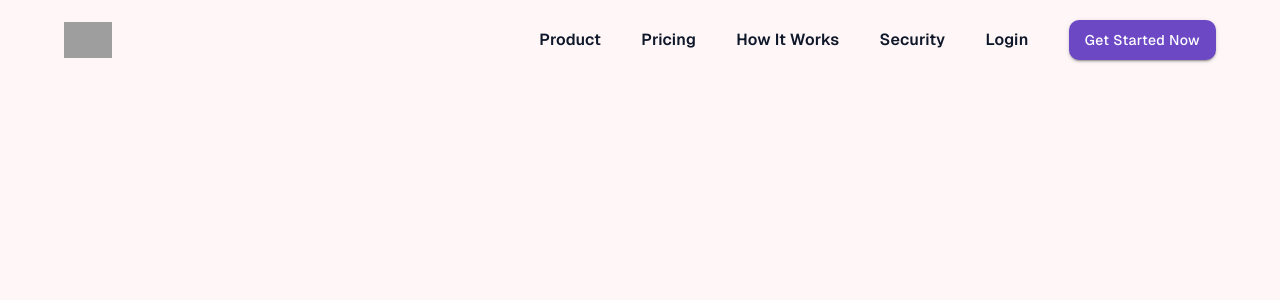
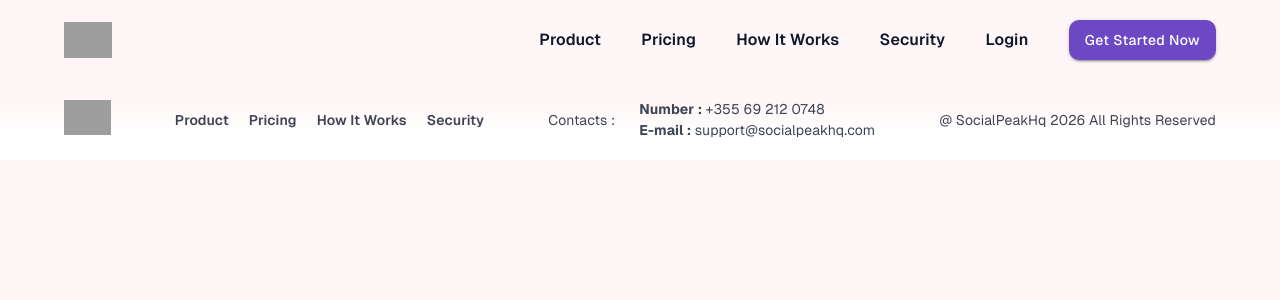
Before and after one commit to socialpeakhq/social-peak-landing, a React (Vite) app: page /pricing in a window 1280 px wide. Shown: the top 300 px of the page. Built offline with nearby package versions, Linux system fonts and the light colour scheme; grey boxes are pictures that could not be loaded.

Commit message:
created simple idea for footer

```diff
--- a/src/App.tsx
+++ b/src/App.tsx
@@ -1,5 +1,6 @@
 import Header from './components/Header/Container'
 import Content from './components/Content'
+import Footer from './components/Footer'
 import './App.css'
 
 function App() {
@@ -7,6 +8,7 @@ function App() {
     <div className='app'>
       <Header />
       <Content />
+      <Footer />
     </div>
   )
 }
--- /dev/null
+++ b/src/components/Footer/index.tsx
@@ -0,0 +1,37 @@
+import { type ReactElement } from "react";
+import { Box, Typography } from "@mui/material";
+import logo from "../../assets/images/logo.svg"
+import styles from "./styles.module.scss"
+import { NAVIGATION_ROUTES } from "../../utilities/constants/headerConsts";
+import { Link } from "react-router";
+
+export default function Footer(): ReactElement {
+  return (
+    <Box className={styles.footerContainer}>
+      <Box className={styles.footer}>
+        <Box component={Link} to="/" className={styles.logoContainer}>
+          <img src={logo} className={styles.logo} />
+        </Box>
+        <Box className={styles.naviagtionContainer}>
+          {NAVIGATION_ROUTES.map((item, index) =>
+            <Link to={item.href} key={index} className={styles.singleRoute}>
+              <Typography className={styles.routeLabel}>{item.label}</Typography>
+            </Link>
+          )}
+        </Box>
+        <Box className={styles.socialsContainer}>
+          <Typography className={styles.socialsHeader}>Contacts : </Typography>
+          <Box className={styles.labelsContainer}>
+            <Typography className={styles.socialsLabel}><span>Number : </span>+355 69 212 0748</Typography>
+            <Typography className={styles.socialsLabel}><span>E-mail : </span>support@socialpeakhq.com</Typography>
+          </Box>
+        </Box>
+        <Box className={styles.copyrightContainer}>
+          <Typography className={styles.copyrightLabel}>
+            @ SocialPeakHq 2026 All Rights Reserved
+          </Typography>
+        </Box>
+      </Box>
+    </Box>
+  )
+}
--- /dev/null
+++ b/src/components/Footer/styles.module.scss
@@ -0,0 +1,74 @@
+.footerContainer {
+  width: 100%;
+  min-height: 80px;
+  background: linear-gradient(to bottom, var(--background-color) 30%, #fff 70%);
+  display: flex;
+  align-items: center;
+}
+
+.footer {
+  display: flex;
+  align-items: center;
+  width: 90%;
+  margin: 0 auto;
+  min-height: 80px;
+  justify-content: space-between;
+}
+
+.logo {
+  height: 35px;
+}
+
+.naviagtionContainer {
+  display: flex;
+  gap: 20px;
+}
+
+.singleRoute {
+  text-decoration: none;
+}
+
+.routeLabel {
+  color: var(--text-color);
+  font-weight: 600;
+  transition: all 0.3s;
+  opacity: 0.8;
+  font-size: 14px;
+  &:hover {
+    color: var(--accent-purple);
+    opacity: 1;
+  }
+}
+
+.socialsContainer {
+  display: flex;
+  align-items: center;
+  gap: 24px;
+}
+
+.labelsContainer {
+  display: flex;
+  flex-direction: column;
+  justify-content: center;
+}
+
+.socialsHeader {
+  color: var(--text-color);
+  opacity: 0.8;
+  font-size: 14px;
+}
+
+.socialsLabel {
+  color: var(--text-color);
+  opacity: 0.8;
+  font-size: 14px;
+  span {
+    font-weight: bold;
+  }
+}
+
+.copyrightLabel {
+  font-size: 14px;
+  color: var(--text-color);
+  opacity: 0.8;
+}
```
